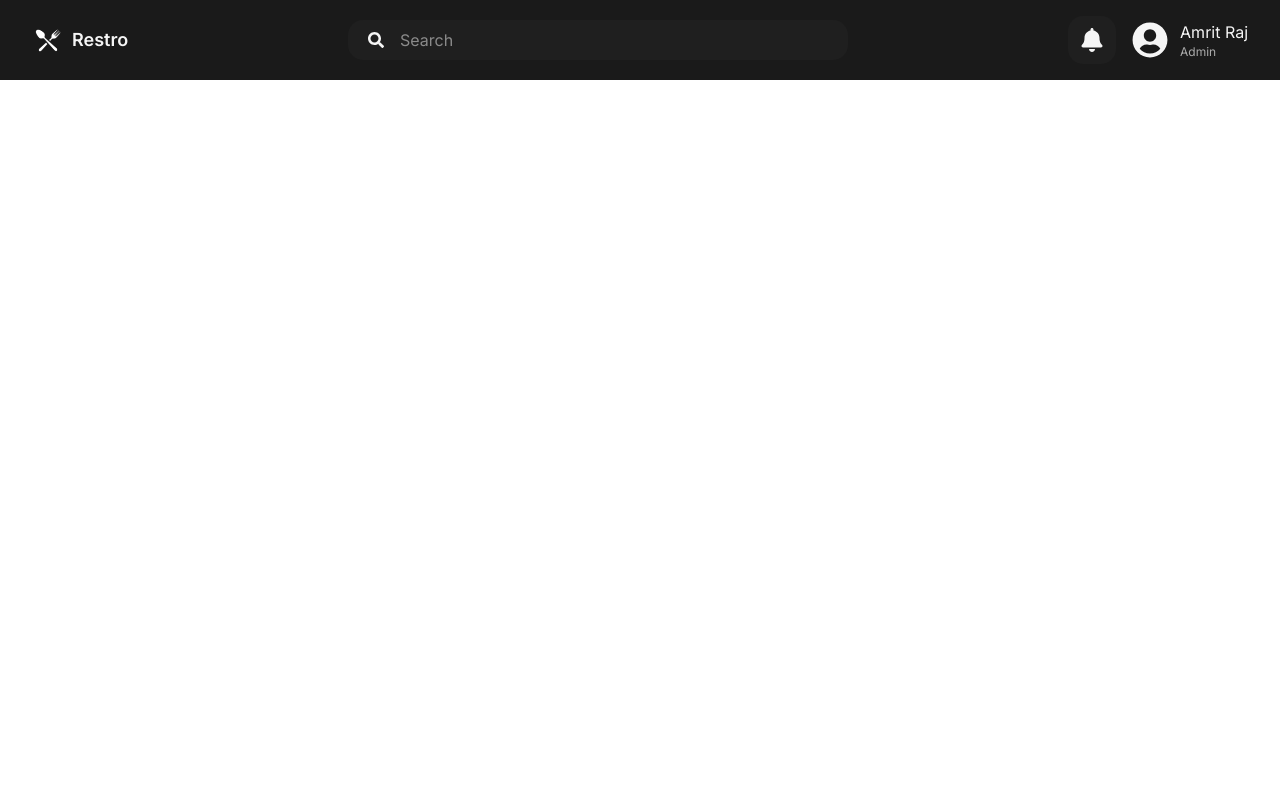
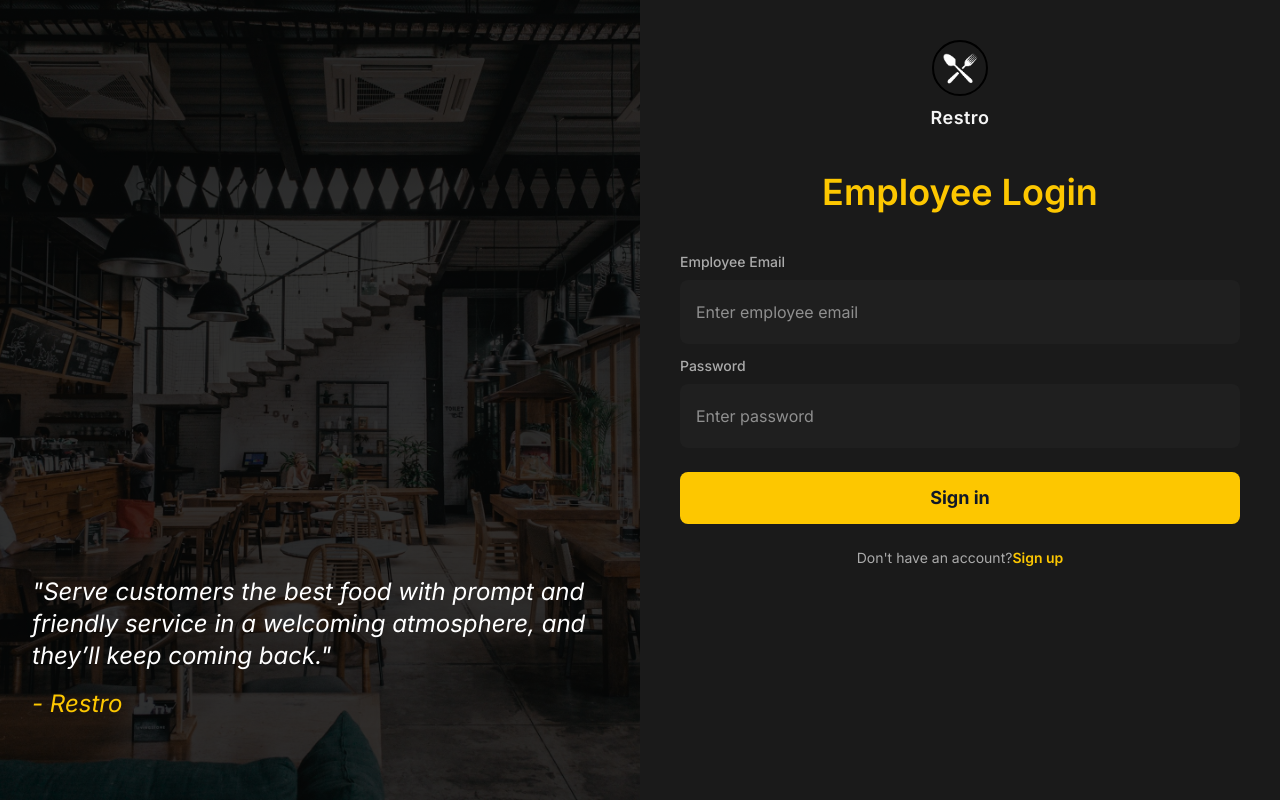
Before and after one commit to Sugavanesh17/POS_system, a React (Vite) app in the folder frontend/: page /auth in a window 1280 px wide. Built offline with nearby package versions, Linux system fonts and the light colour scheme.

Commit message:
Login and register UI

```diff
--- a/frontend/src/App.jsx
+++ b/frontend/src/App.jsx
@@ -1,12 +1,16 @@
-import { BrowserRouter as Router, Routes, Route } from 'react-router-dom';
-import {Home, Auth, Orders, Menu} from './pages';
-import Header from './components/shared/Header';
-import Tables from './pages/Tables';
-function App() {
+import { BrowserRouter as Router, Routes, Route } from "react-router-dom";
+import { useLocation } from "react-router-dom";
+import { Home, Auth, Orders, Menu } from "./pages";
+import Header from "./components/shared/Header";
+import Tables from "./pages/Tables";
+
+function Layout() {
+  const location = useLocation();
+  const hideHeaderRoutes = ["/auth"];
+
   return (
     <>
-      <Router>
-        <Header />
+      {!hideHeaderRoutes.includes(location.pathname) && <Header />}
       <Routes>
         <Route path="/" element={<Home />} />
         <Route path="/auth" element={<Auth />} />
@@ -15,8 +19,15 @@
         <Route path="/menu" element={<Menu />} />
         <Route path="*" element={<h1>404 Not Found</h1>} />
       </Routes>
+    </>
+  );
+};
+
+function App() {
+  return (
+    <Router>
+      <Layout />
     </Router>
-    </>
   );
 }
 
--- /dev/null
+++ b/frontend/src/components/auth/Login.jsx
@@ -0,0 +1,72 @@
+import React from 'react'
+import { useState } from 'react'
+import { useNavigate } from 'react-router-dom';
+import { useDispatch } from 'react-redux';
+
+
+const Login = () => {
+    const navigate = useNavigate();
+    const dispatch = useDispatch();
+    const[formData, setFormData] = useState({
+      email: "",
+      password: "",
+    });
+
+    const handleChange = (e) => {
+      setFormData({...formData, [e.target.name]: e.target.value});
+    }
+
+
+    const handleSubmit = (e) => {
+      e.preventDefault();
+      console.log(formData);
+    }
+
+    return (
+        <div>
+          <form onSubmit={handleSubmit} >
+            <div>
+              <label className="block text-[#ababab] mb-2 mt-3 text-sm font-medium">
+                Employee Email
+              </label>
+              <div className="flex item-center rounded-lg p-5 px-4 bg-[#1f1f1f]">
+                <input
+                  type="email"
+                  name="email"
+                  value={formData.email}
+                  onChange={handleChange}
+                  placeholder="Enter employee email"
+                  className="bg-transparent flex-1 text-white focus:outline-none"
+                  required
+                />
+              </div>
+            </div>
+            <div>
+              <label className="block text-[#ababab] mb-2 mt-3 text-sm font-medium">
+                Password
+              </label>
+              <div className="flex item-center rounded-lg p-5 px-4 bg-[#1f1f1f]">
+                <input
+                  type="password"
+                  name="password"
+                  value={formData.password}
+                  onChange={handleChange}
+                  placeholder="Enter password"
+                  className="bg-transparent flex-1 text-white focus:outline-none"
+                  required
+                />
+              </div>
+            </div>
+
+            <button
+              type="submit"
+              className="w-full rounded-lg mt-6 py-3 text-lg bg-yellow-400 text-gray-900 font-bold"
+            >
+              Sign in
+            </button>
+          </form>
+        </div>
+      );
+}
+
+export default Login
--- /dev/null
+++ b/frontend/src/components/auth/Register.jsx
@@ -0,0 +1,121 @@
+import React from "react";
+import { useState } from "react";
+
+const Register = () => {
+  const [formData, setFormData] = useState({
+    name: "",
+    email: "",
+    phone: "",
+    password: "",
+    role: "",
+  });
+
+  const handleRoleSelection = (selectedRole) => {
+    setFormData({ ...formData, role: selectedRole });
+  };
+
+  const handleChange = (e) => {
+    setFormData({ ...formData, [e.target.name]: e.target.value });
+  };
+
+  const handleSubmit = (e) => {
+    e.preventDefault();
+    console.log(formData);
+  };
+  return (
+    <div>
+      <form onSubmit={handleSubmit}>
+        <div>
+          <label className="block text-[#ababab] mb-2 text-sm font-medium">
+            Employee Name
+          </label>
+          <div className="flex items-center rounded-lg p-5 px-4 bg-[#1f1f1f]">
+            <input
+              type="text"
+              name="name"
+              value={formData.name}
+              onChange={handleChange}
+              placeholder="Enter employee name"
+              className="bg-transparent flex-1 text-white focus:outline-none"
+              required
+            />
+          </div>
+        </div>
+        <div>
+          <label className="block text-[#ababab] mb-2 text-sm font-medium">
+            Employee Email
+          </label>
+          <div className="flex items-center rounded-lg p-5 px-4 bg-[#1f1f1f]">
+            <input
+              type="email"
+              name="email"
+              value={formData.email}
+              onChange={handleChange}
+              placeholder="Enter employee email"
+              className="bg-transparent flex-1 text-white focus:outline-none"
+              required
+            />
+          </div>
+        </div>
+        <div>
+          <label className="block text-[#ababab] mb-2 mt-3 text-sm font-medium">
+            Employee Phone
+          </label>
+          <div className="flex items-center rounded-lg p-5 px-4 bg-[#1f1f1f]">
+            <input
+              type="number"
+              name="phone"
+              value={formData.phone}
+              onChange={handleChange}
+              placeholder="Enter employee Phone"
+              className="bg-transparent flex-1 text-white focus:outline-none"
+              required
+            />
+          </div>
+        </div>
+        <div>
+          <label className="block text-[#ababab] mb-2 text-sm font-medium">
+            Password
+          </label>
+          <div className="flex items-center rounded-lg p-5 px-4 bg-[#1f1f1f]">
+            <input
+              type="password"
+              name="password"
+              value={formData.password}
+              onChange={handleChange}
+              placeholder="Enter Password"
+              className="bg-transparent flex-1 text-white focus:outline-none"
+              required
+            />
+          </div>
+        </div>
+        <div>
+          <label className="block text-[#ababab] mb-2 mt-3 text-sm font-medium">
+            Choose your role
+          </label>
+          <div className="flex items-center gap-3 mt-4">
+            {["Waiter", "Cashier"].map((role) => {
+              return (
+                <button
+                  key={role}
+                  type="button"
+                  onClick={() => handleRoleSelection(role)}
+                  className={`bg-[#1f1f1f] px-4 py-3 w-full rounded-lg text-[#ababab] ${
+                    formData.role === role ? "bg-indigo-700" : ""
+                  }`}
+                >
+                  {role}
+                </button>
+              );
+            })}
+          </div>
+        </div>
+        <button className="w-full rounded-lg mt-6 py-3 text-lg bg-yellow-400 text-gray-900 font-bold">
+          Sign up
+        </button>
+      </form>
+    </div>
+  );
+};
+
+export default Register;
--- a/frontend/src/pages/Auth.jsx
+++ b/frontend/src/pages/Auth.jsx
@@ -1,11 +1,64 @@
-import React from 'react'
+import React, { useEffect, useState } from "react";
+import restaurant from "../assets/images/restaurant-img.jpg"
+import logo from "../assets/images/logo.png"
+import Register from "../components/auth/Register";
+import Login from "../components/auth/Login";
 
 const Auth = () => {
+
+  useEffect(() => {
+    document.title = "POS | Auth"
+  }, [])
+
+  const [isRegister, setIsRegister] = useState(false);
+
   return (
-    <div>
+    <div className="flex min-h-screen w-full">
+      {/* Left Section */}
+      <div className="w-1/2 relative flex items-center justify-center bg-cover">
+        {/* BG Image */}
+        <img className="w-full h-full object-cover" src={restaurant} alt="Restaurant Image" />
 
+        {/* Black Overlay */}
+        <div className="absolute inset-0 " style={{ background: 'linear-gradient(rgba(0, 0, 0, 0.8), rgba(0, 0, 0, 0.8))' }}></div>
+
+        {/* Quote at bottom */}
+        <blockquote className="absolute bottom-10 px-8 mb-10 text-2xl italic text-white">
+          "Serve customers the best food with prompt and friendly service in a
+          welcoming atmosphere, and they’ll keep coming back."
+          <br />
+          <span className="block mt-4 text-yellow-400">- Restro</span>
+        </blockquote>
+      </div>
+
+      {/* Right Section */}
+      <div className="w-1/2 min-h-screen bg-[#1a1a1a] p-10">
+        <div className="flex flex-col items-center gap-2">
+          <img src={logo} alt="Restro Logo" className="h-14 w-14 border-2 rounded-full p-1" />
+          <h1 className="text-lg font-semibold text-[#f5f5f5] tracking-wide">Restro</h1>
+        </div>
+
+        <h2 className="text-4xl text-center mt-10 font-semibold text-yellow-400 mb-10">
+          {isRegister ? "Employee Registration" : "Employee Login"}
+        </h2>
+
+        {/* Components */}
+        {isRegister ? <Register setIsRegister={setIsRegister} /> : <Login />}
+
+
+        <div className="flex justify-center mt-6">
+          <p className="text-sm text-[#ababab]">
+            {isRegister ? "Already have an account?" : "Don't have an account?"}
+            <a onClick={() => setIsRegister(!isRegister)} className="text-yellow-400 font-semibold hover:underline" href="#">
+              {isRegister ? "Sign in" : "Sign up"}
+            </a>
+          </p>
+        </div>
+
+
+      </div>
     </div>
-  )
-}
+  );
+};
 
-export default Auth
+export default Auth;
```
Lines whose indentation alone changed are shown as unchanged.
